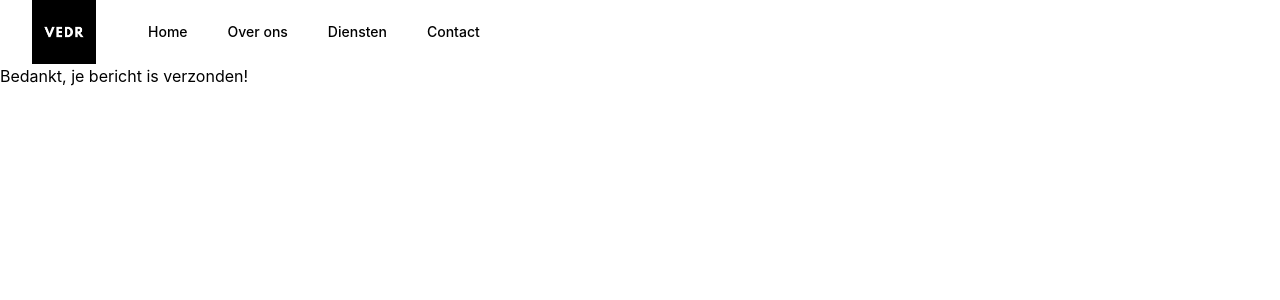
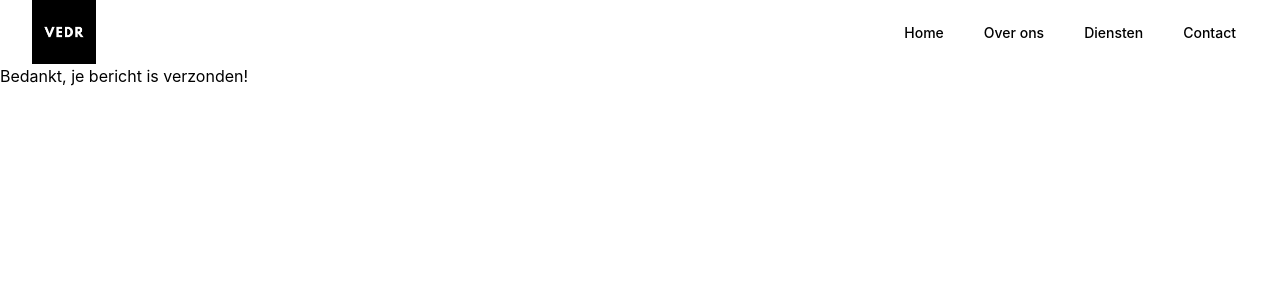
Before and after one commit to vedr-nl/Vedr-Starter-Template, a Next.js app in the folder vedr-starter-template/: page /succes in a window 1280 px wide. Shown: the top 300 px of the page. Built offline with nearby package versions, Linux system fonts and the light colour scheme.

Commit message:
navbar items right aligned

```diff
--- a/vedr-starter-template/sections/navbar.js
+++ b/vedr-starter-template/sections/navbar.js
@@ -28,13 +28,12 @@ export default function Navbar() {
       <nav className="bg-white-800">
         <div className="max-w-7xl mx-auto px-4 sm:px-6 lg:px-8">
           <div className="flex items-center justify-between h-16">
-            <div className="flex items-center">
             <div className="flex-shrink-0">
               <img className="h-16 w-16" src="vedr-logo.png" alt="Workflow" />
             </div>
             {/* Navitems desktop */}
             <div className="hidden md:block">
-                <div className="ml-10 flex items-baseline space-x-4">
+              <div className="ml-10 flex-initial items-baseline space-x-4">
                 {NAV_ITEMS.map((navItem) => (
                   <a
                     href={navItem.href}
@@ -43,7 +42,6 @@ export default function Navbar() {
                     {navItem.label}
                   </a>
                 ))}
-                </div>
               </div>
             </div>
             <div className="-mr-2 flex md:hidden">
```
Lines whose indentation alone changed are shown as unchanged.
